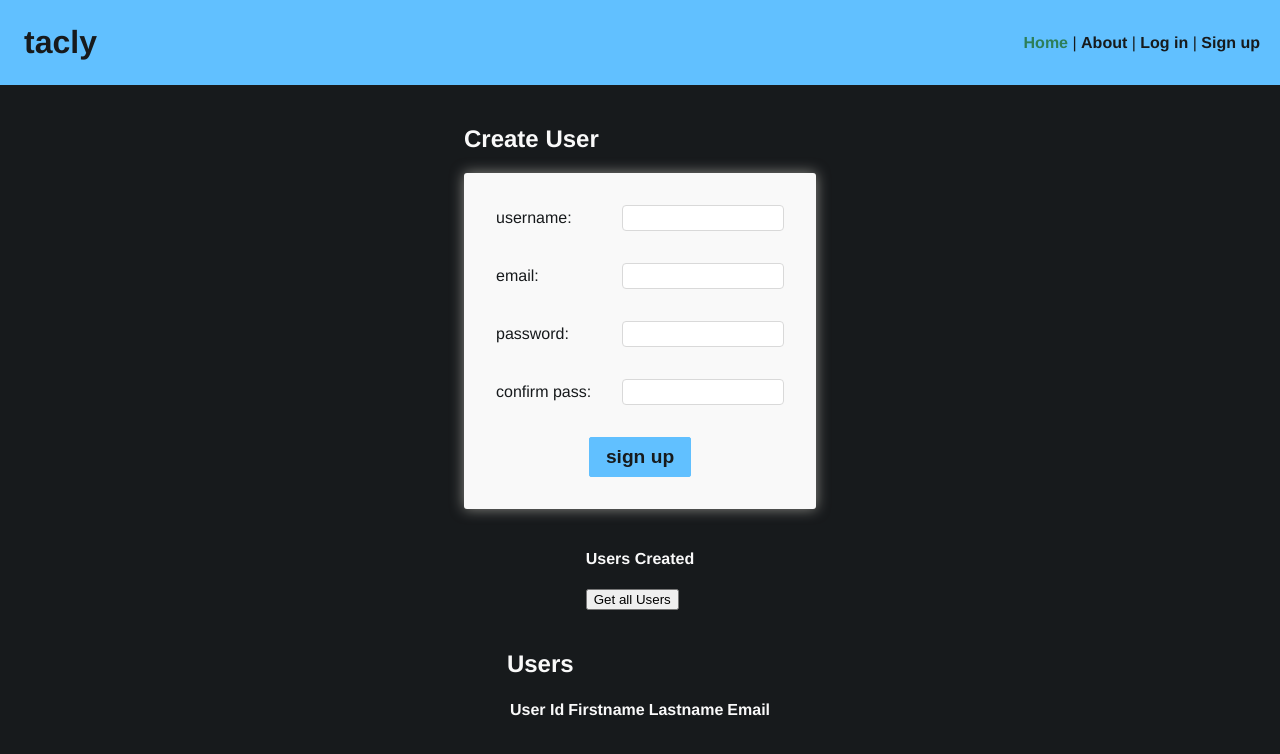
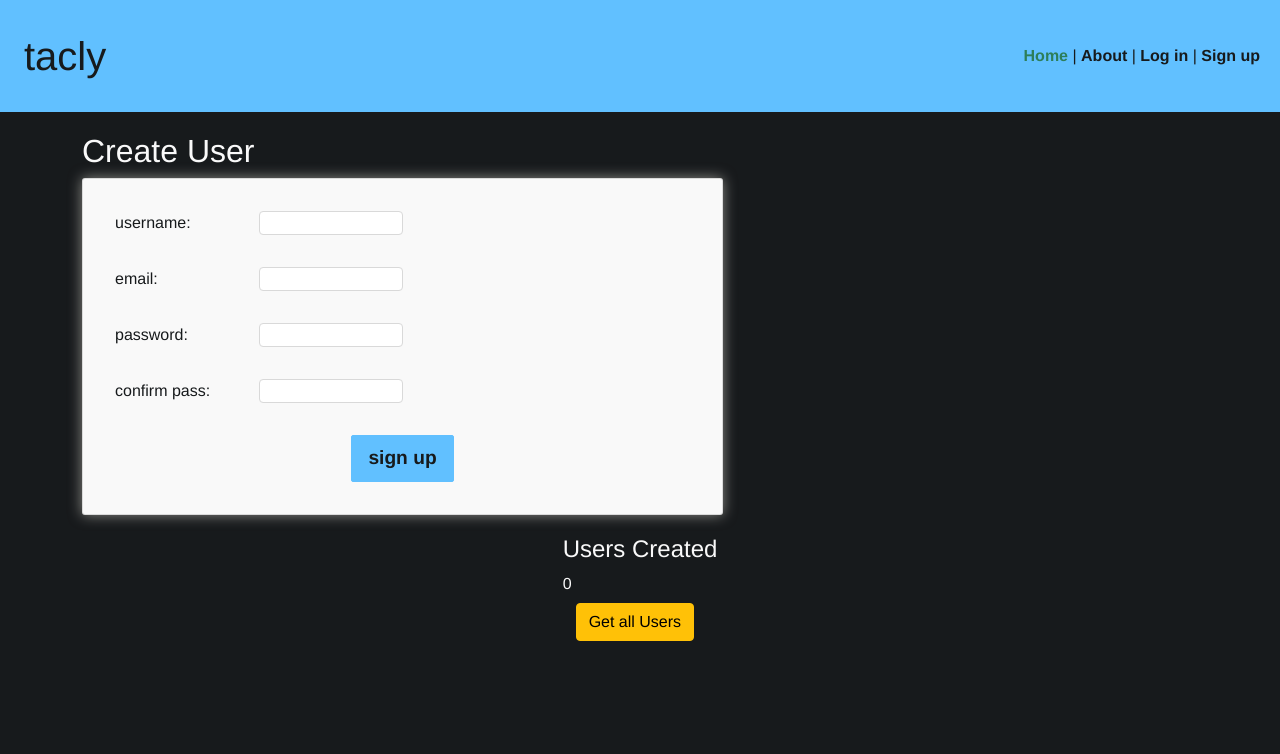
Before and after one commit to japankid-code/tacly, a Vue app in the folder frontend/: page / in a window 1280 px wide. Shown: the top 754 px of the page. Built offline with nearby package versions, Linux system fonts and the light colour scheme.

Commit message:
add user services and other minor updates

```diff
--- a/frontend/src/App.vue
+++ b/frontend/src/App.vue
@@ -1,5 +1,7 @@
 <script lang="ts">
 import { defineComponent } from "vue";
+import "bootstrap/dist/css/bootstrap.css";
+import "bootstrap-vue/dist/bootstrap-vue.css";
 
 export default defineComponent({
   name: "App",
--- a/frontend/src/components/CreateUser.vue
+++ b/frontend/src/components/CreateUser.vue
@@ -26,7 +26,6 @@ export default defineComponent({
         email: this.email,
         password: this.password,
       };
-      console.log(payload);
       this.$emit("createUser", payload);
       this.clearForm();
     },
@@ -49,13 +48,23 @@ export default defineComponent({
           <template v-slot:option1>
             <div class="form-option">
               <span>username:</span>
-              <input class="form-control" v-model="username" name="username" />
+              <input
+                class="form-control"
+                v-model="username"
+                name="username"
+                autocomplete="on"
+              />
             </div>
           </template>
           <template v-slot:option2>
             <div class="form-option">
               <span>email:</span>
-              <input class="form-control" v-model="email" name="email" />
+              <input
+                class="form-control"
+                v-model="email"
+                name="email"
+                autocomplete="on"
+              />
             </div>
           </template>
           <template v-slot:option3>
@@ -66,6 +75,7 @@ export default defineComponent({
                 type="password"
                 v-model="password"
                 name="password"
+                autocomplete="on"
               />
             </div>
           </template>
@@ -77,6 +87,7 @@ export default defineComponent({
                 type="password"
                 v-model="confirmPass"
                 name="confirmpass"
+                autocomplete="on"
               />
             </div>
           </template>
--- a/frontend/src/components/UserTable.vue
+++ b/frontend/src/components/UserTable.vue
@@ -11,27 +11,31 @@ export default {
     <table class="table table-bordered">
       <thead>
         <tr>
-          <th>User Id</th>
-          <th>Firstname</th>
-          <th>Lastname</th>
-          <th>Email</th>
+          <th>user index</th>
+          <th>username</th>
+          <th>email</th>
+          <th>password</th>
         </tr>
       </thead>
       <tbody>
         <tr v-for="(item, index) in users" :key="index">
           <td>{{ index + 1 }}</td>
-          <td>{{ item.firstName }}</td>
-          <td>{{ item.lastName }}</td>
+          <td>{{ item.username }}</td>
           <td>{{ item.email }}</td>
+          <td>{{ item.password }}</td>
         </tr>
       </tbody>
     </table>
   </div>
 </template>
 
-<style lang="scss">
+<style scoped lang="scss">
 .user-table {
   margin: 20px 0 0 0;
   align-self: center;
 }
+th,
+td {
+  color: var(--dark-cultured-white);
+}
 </style>
--- /dev/null
+++ b/frontend/src/services/UserService.ts
@@ -0,0 +1,15 @@
+export async function getAllUsers() {
+  console.log("getAllUsers");
+  const response = await fetch("/api/users");
+  return await response.json();
+}
+
+export async function createUser(data: any) {
+  console.log("creating user...", data);
+  const response = await fetch(`/api/user`, {
+    method: "POST",
+    headers: { "Content-Type": "application/json" },
+    body: JSON.stringify(data),
+  });
+  return await response.json();
+}
--- a/frontend/src/views/Home.vue
+++ b/frontend/src/views/Home.vue
@@ -5,6 +5,8 @@ import AboutModal from "../components/AboutModal.vue";
 import CreateUser from "../components/CreateUser.vue";
 import DisplayBoard from "../components/DisplayBoard.vue";
 import UserTable from "../components/UserTable.vue";
+
+import { getAllUsers, createUser } from "../services/UserService";
 
 export default defineComponent({
   name: "Home",
@@ -18,6 +20,8 @@ export default defineComponent({
   data() {
     return {
       isModalVisible: false,
+      users: [],
+      numberOfUsers: 0,
     };
   },
   methods: {
@@ -27,6 +31,15 @@ export default defineComponent({
     closeModal() {
       this.isModalVisible = false;
     },
+    async getUsers() {
+      const users = await getAllUsers();
+      this.users = users;
+      this.numberOfUsers = this.users.length;
+    },
+    userCreate(data: any) {
+      createUser(data);
+      this.getUsers();
+    },
   },
 });
 </script>
@@ -35,9 +48,9 @@ export default defineComponent({
   <div class="home">
     <Navbar @open="showModal" />
     <AboutModal v-show="isModalVisible" @close="closeModal" />
-    <CreateUser></CreateUser>
-    <DisplayBoard></DisplayBoard>
-    <UserTable></UserTable>
+    <CreateUser @createUser="userCreate($event)" />
+    <DisplayBoard :numberOfUsers="numberOfUsers" @getAllUsers="getUsers()" />
+    <UserTable v-if="users.length > 0" />
   </div>
 </template>
 
--- a/frontend/src/views/Login.vue
+++ b/frontend/src/views/Login.vue
@@ -43,7 +43,12 @@ export default defineComponent({
       <template v-slot:option1>
         <div class="form-option">
           <span>username:</span>
-          <input class="form-control" v-model="username" name="username" />
+          <input
+            class="form-control"
+            v-model="username"
+            name="username"
+            autocomplete="on"
+          />
         </div>
       </template>
       <template v-slot:option2>
@@ -54,6 +59,7 @@ export default defineComponent({
             type="password"
             v-model="password"
             name="password"
+            autocomplete="on"
           />
         </div>
       </template>
--- a/frontend/src/views/Signup.vue
+++ b/frontend/src/views/Signup.vue
@@ -48,13 +48,23 @@ export default defineComponent({
       <template v-slot:option1>
         <div class="form-option">
           <span>username:</span>
-          <input class="form-control" v-model="username" name="username" />
+          <input
+            class="form-control"
+            v-model="username"
+            name="username"
+            autocomplete="on"
+          />
         </div>
       </template>
       <template v-slot:option2>
         <div class="form-option">
           <span>email:</span>
-          <input class="form-control" v-model="email" name="email" />
+          <input
+            class="form-control"
+            v-model="email"
+            name="email"
+            autocomplete="on"
+          />
         </div>
       </template>
       <template v-slot:option3>
@@ -65,6 +75,7 @@ export default defineComponent({
             type="password"
             v-model="password"
             name="password"
+            autocomplete="on"
           />
         </div>
       </template>
@@ -76,6 +87,7 @@ export default defineComponent({
             type="password"
             v-model="confirmPass"
             name="confirmpass"
+            autocomplete="on"
           />
         </div>
       </template>
```
